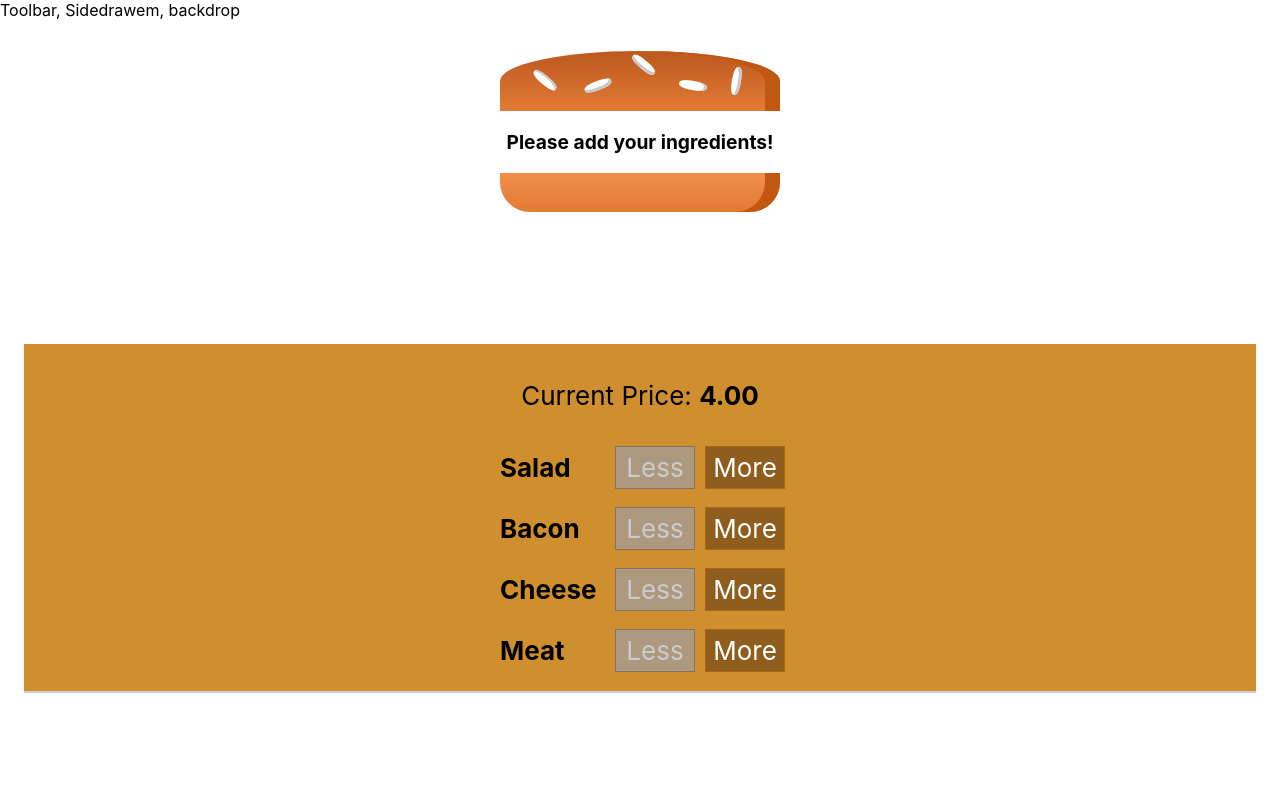
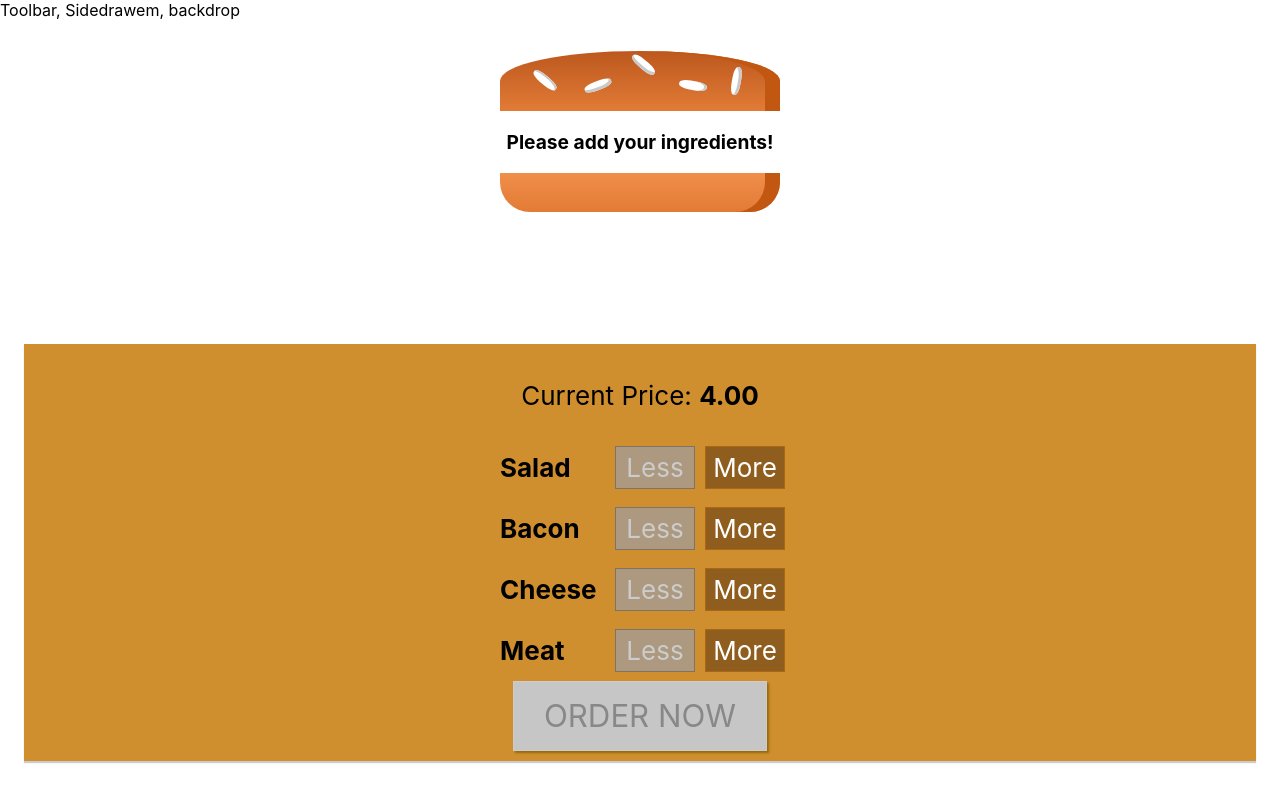
Before and after one commit to SilvaMtz/burger-builder, a React (Create React App) app: page / in a window 1280 px wide. Built offline with nearby package versions, Linux system fonts and the light colour scheme.

Commit message:
lecture 137

```diff
--- a/src/components/Burger/BuildControls/BuildControls.css
+++ b/src/components/Burger/BuildControls/BuildControls.css
@@ -8,3 +8,44 @@
   margin: auto;
   padding: 10px 0;
 }
+
+.OrderButton {
+  background-color: #DAD735;
+  outline: none;
+  cursor: pointer;
+  border: 1px solid #966909;
+  color: #966909;
+  font-family: inherit;
+  font-size: 1.2em;
+  padding: 15px 30px;
+  box-shadow: 2px 2px 2px #966909;
+}
+
+.OrderButton:hover, .OrderButton:active {
+  background-color: #A0DB41;
+  border: 1px solid #966909;
+  color: #966909;
+}
+
+.OrderButton:disabled {
+  background-color: #C7C6C6;
+  cursor: not-allowed;
+  border: 1px solid #ccc;
+  color: #888888;
+}
+
+.OrderButton:not(:disabled) {
+  animation: enable 0.3s linear;
+}
+
+@keyframes enable {
+  0% {
+      transform: scale(1);
+  }
+  60% {
+      transform: scale(1.1);
+  }
+  100% {
+      transform: scale(1);
+  }
+}
--- a/src/components/Burger/BuildControls/BuildControls.js
+++ b/src/components/Burger/BuildControls/BuildControls.js
@@ -23,6 +23,12 @@
         />
       )
     )}
+    <button
+      disabled={!props.purchasable}
+      className="OrderButton"
+    >
+      ORDER NOW
+    </button>
   </div>
 )
 
--- a/src/containers/BurgerBuilder/BurgerBuilder.js
+++ b/src/containers/BurgerBuilder/BurgerBuilder.js
@@ -19,7 +19,20 @@
       cheese: 0,
       meat: 0
     },
-    totalPrice: 4
+    totalPrice: 4,
+    purchasable: false
+  }
+
+  updatePurchasState (ingredients) {
+    const sum = Object.keys(ingredients)
+      .map(igKey => {
+        return ingredients[igKey];
+      })
+      .reduce((sum, el) => {
+        return sum + el;
+      }, 0);
+
+    this.setState({purchasable: sum > 0});
   }
 
   addIngredientHandler = (type) => {
@@ -33,6 +46,7 @@
     const oldPrice = this.state.totalPrice;
     const newPrice = oldPrice + priceAddition;
     this.setState({totalPrice: newPrice, ingredients: updatedIngredients});
+    this.updatePurchasState(updatedIngredients);
   }
 
   removeIngredientHandler = (type) => {
@@ -49,6 +63,7 @@
     const oldPrice = this.state.totalPrice;
     const newPrice = oldPrice - priceDeduction;
     this.setState({totalPrice: newPrice, ingredients: updatedIngredients});
+    this.updatePurchasState(updatedIngredients);
   }
 
   render() {
@@ -66,6 +81,7 @@
           ingredientRemoved={this.removeIngredientHandler}
           disabled={disabledInfo}
           price={this.state.totalPrice}
+          purchasable={this.state.purchasable}
         />
       </Aux>
     );
```
